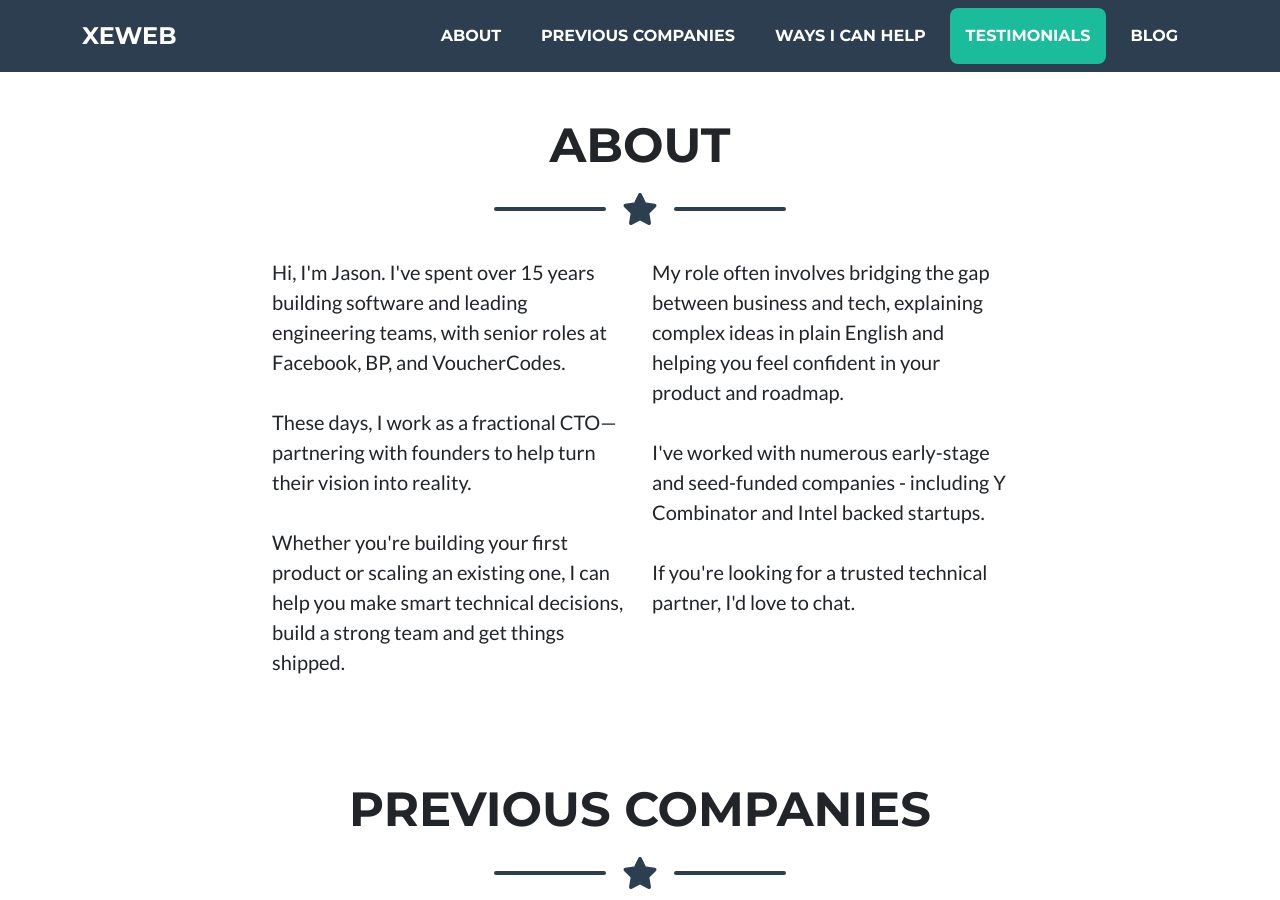
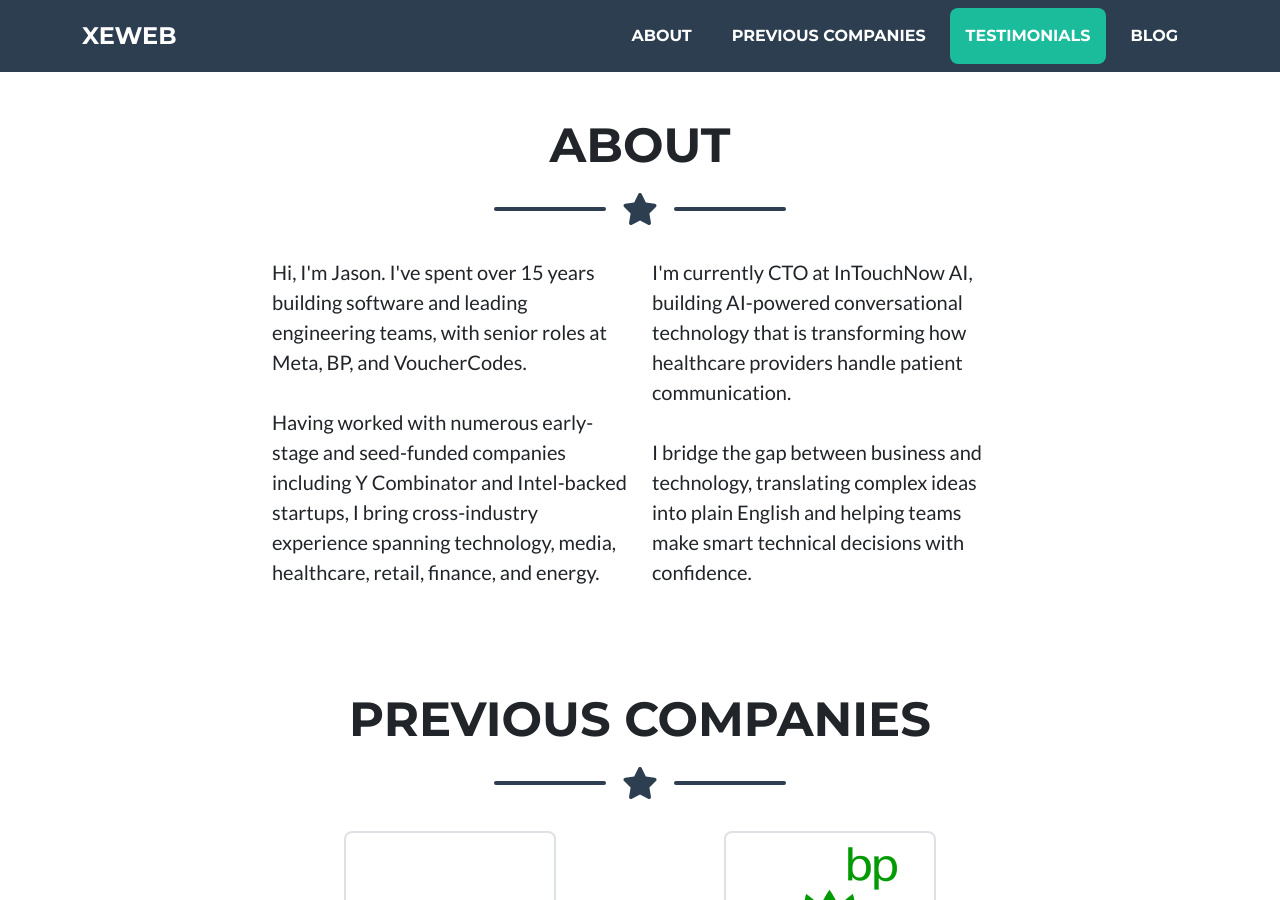
Before and after one commit to fire015/fire015.github.io-xeweb, a Jekyll site: the page built from index.html, in a window 1280 px wide and 900 px high, scrolled down 739 px. Built offline with Jekyll 4.4.1, drawn with Linux system fonts in a browser that asks for light colours; nearby versions of some CDN libraries; some of the changed text lies outside the part shown.

Commit message:
Update intro, remove ways I can help

```diff
--- a/Gemfile
+++ b/Gemfile
@@ -1,4 +1,4 @@
 source 'https://rubygems.org'
-gem 'github-pages', '~> 231', group: :jekyll_plugins
+gem 'github-pages', '~> 232', group: :jekyll_plugins
 gem "webrick", "~> 1.8"
 gem "jekyll-redirect-from", "~> 0.16.0"
--- a/_layouts/home.html
+++ b/_layouts/home.html
@@ -25,7 +25,6 @@
                     <ul class="navbar-nav ms-auto">
                         <li class="nav-item mx-0 mx-lg-1"><a class="nav-link py-3 px-0 px-lg-3 rounded" href="#about">About</a></li>
                         <li class="nav-item mx-0 mx-lg-1"><a class="nav-link py-3 px-0 px-lg-3 rounded" href="#companies">Previous Companies</a></li>
-                        <li class="nav-item mx-0 mx-lg-1"><a class="nav-link py-3 px-0 px-lg-3 rounded" href="#help">Ways I Can Help</a></li>
                         <li class="nav-item mx-0 mx-lg-1"><a class="nav-link py-3 px-0 px-lg-3 rounded" href="#testimonials">Testimonials</a></li>
                         <li class="nav-item mx-0 mx-lg-1"><a class="nav-link py-3 px-0 px-lg-3 rounded" href="/blog/">Blog</a></li>
                     </ul>
--- a/index.html
+++ b/index.html
@@ -14,20 +14,16 @@ section: home
         <div class="row">
             <div class="col-lg-4 ms-auto">
                 <p class="lead">
-                    Hi, I'm Jason. I've spent over 15 years building software and leading engineering teams, with senior roles at Facebook, BP, and VoucherCodes.
+                    Hi, I'm Jason. I've spent over 15 years building software and leading engineering teams, with senior roles at Meta, BP, and VoucherCodes.
                     <br><br>
-                    These days, I work as a fractional CTO—partnering with founders to help turn their vision into reality.
-                    <br><br>
-                    Whether you're building your first product or scaling an existing one, I can help you make smart technical decisions, build a strong team and get things shipped.
+                    Having worked with numerous early-stage and seed-funded companies including Y Combinator and Intel-backed startups, I bring cross-industry experience spanning technology, media, healthcare, retail, finance, and energy.
                 </p>
             </div>
             <div class="col-lg-4 me-auto">
                 <p class="lead">
-                    My role often involves bridging the gap between business and tech, explaining complex ideas in plain English and helping you feel confident in your product and roadmap.
+                    I'm currently CTO at InTouchNow AI, building AI-powered conversational technology that is transforming how healthcare providers handle patient communication.
                     <br><br>
-                    I've worked with numerous early-stage and seed-funded companies - including Y Combinator and Intel backed startups.
-                    <br><br>
-                    If you're looking for a trusted technical partner, I'd love to chat.
+                    I bridge the gap between business and technology, translating complex ideas into plain English and helping teams make smart technical decisions with confidence.
                 </p>
             </div>
         </div>
@@ -65,6 +61,7 @@ section: home
     </div>
 </section>
 
+<!--
 <section class="page-section pb-0" id="help">
     <div class="container">
         <h2 class="page-section-heading text-center text-uppercase">Ways I Can Help</h2>
@@ -90,6 +87,7 @@ section: home
         </div>
     </div>
 </section>
+-->
 
 <section class="page-section" id="testimonials">
     <div class="container">
```
Also changed, not shown: UPDATES.md (+1 -1 lines), Gemfile.lock.
